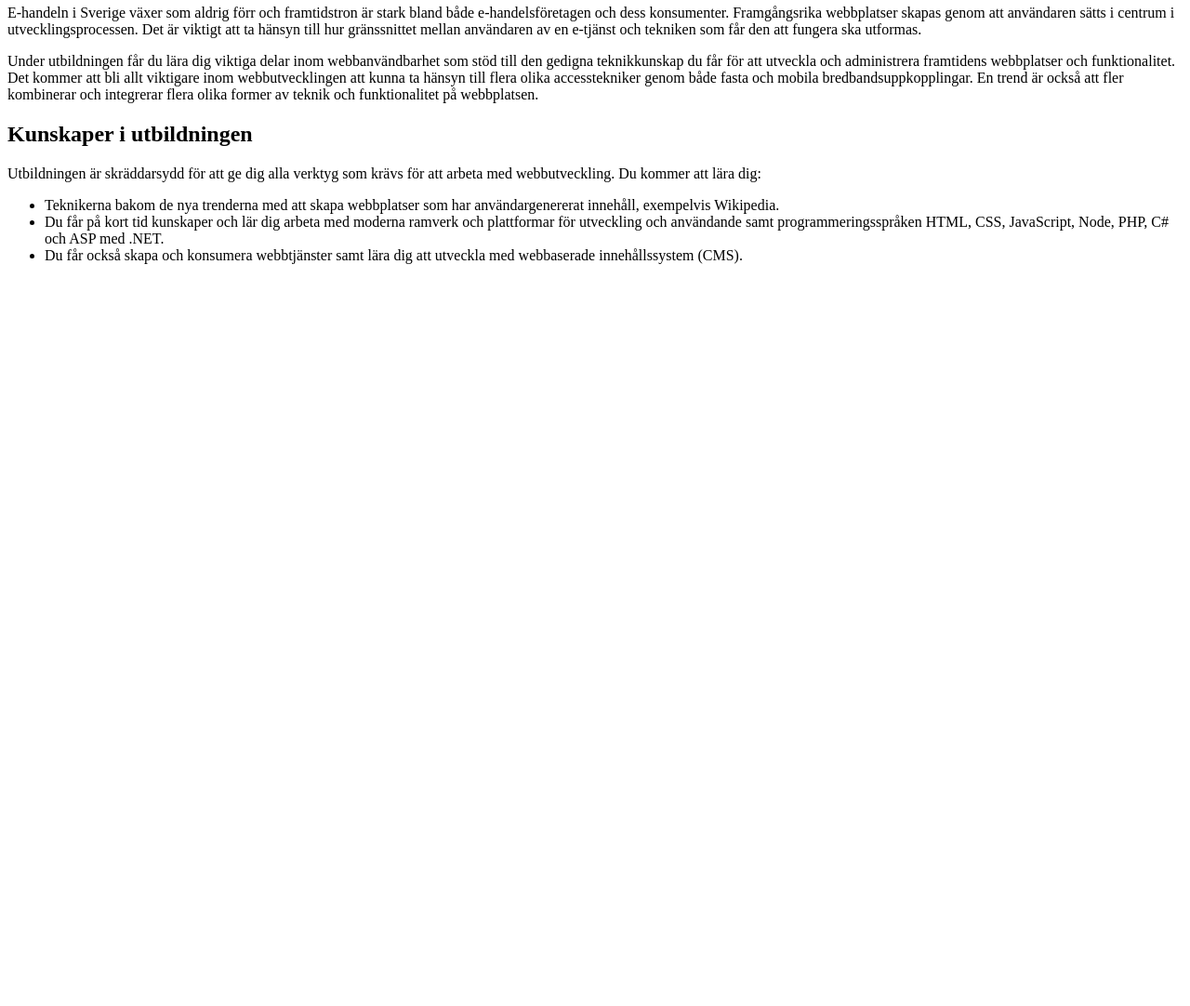
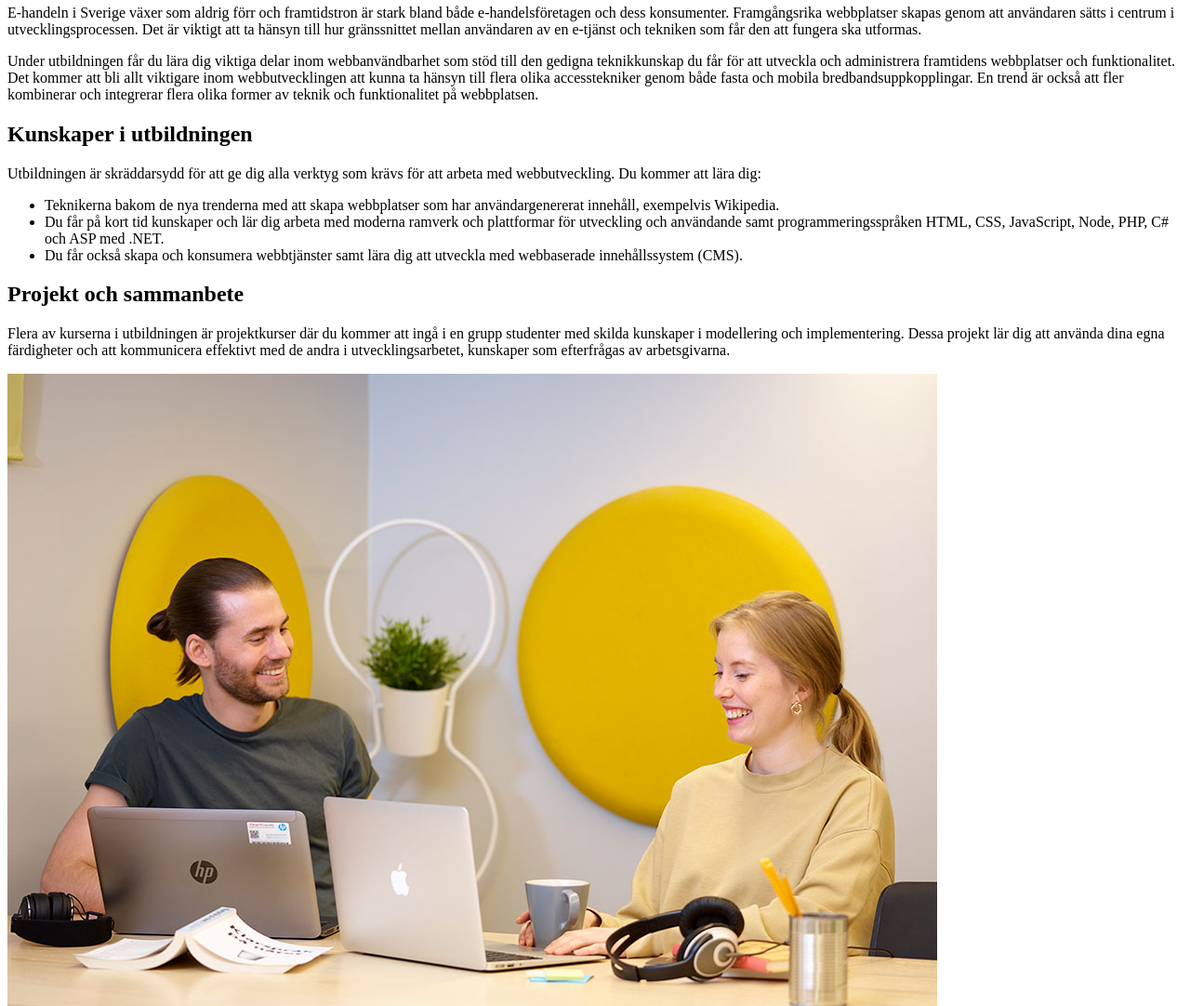
Before and after one commit to Kajsut/Lab2-DT068G-Webbanvandbarhet, a plain HTML site: page index.html in a window 1280 px wide. Shown: the part 984-2066 px from the top of the page at 93% size. Before the commit the page ends 1284 px from the top, so only its background shows below. Drawn offline with Linux system fonts and the light colour scheme.

Commit message:
La in en sektion om projekt och sammanbete, med en rubrik, text och bild

```diff
--- a/index.html
+++ b/index.html
@@ -54,6 +54,15 @@
                 </li>
             </ul>
         </section>
+        <section>
+            <h2>Projekt och sammanbete</h2>
+            <p>
+                Flera av kurserna i utbildningen är projektkurser där du kommer att ingå i en grupp studenter med skilda
+                kunskaper i modellering och implementering. Dessa projekt lär dig att använda dina egna färdigheter och att
+                kommunicera effektivt med de andra i utvecklingsarbetet, kunskaper som efterfrågas av arbetsgivarna.
+            </p>
+            <img src="images/CF017374.jpg" alt="Två personer sitter och pluggar tillsammans framför var sin dator">
+        </section>
     </main>
     <footer>
 
```
